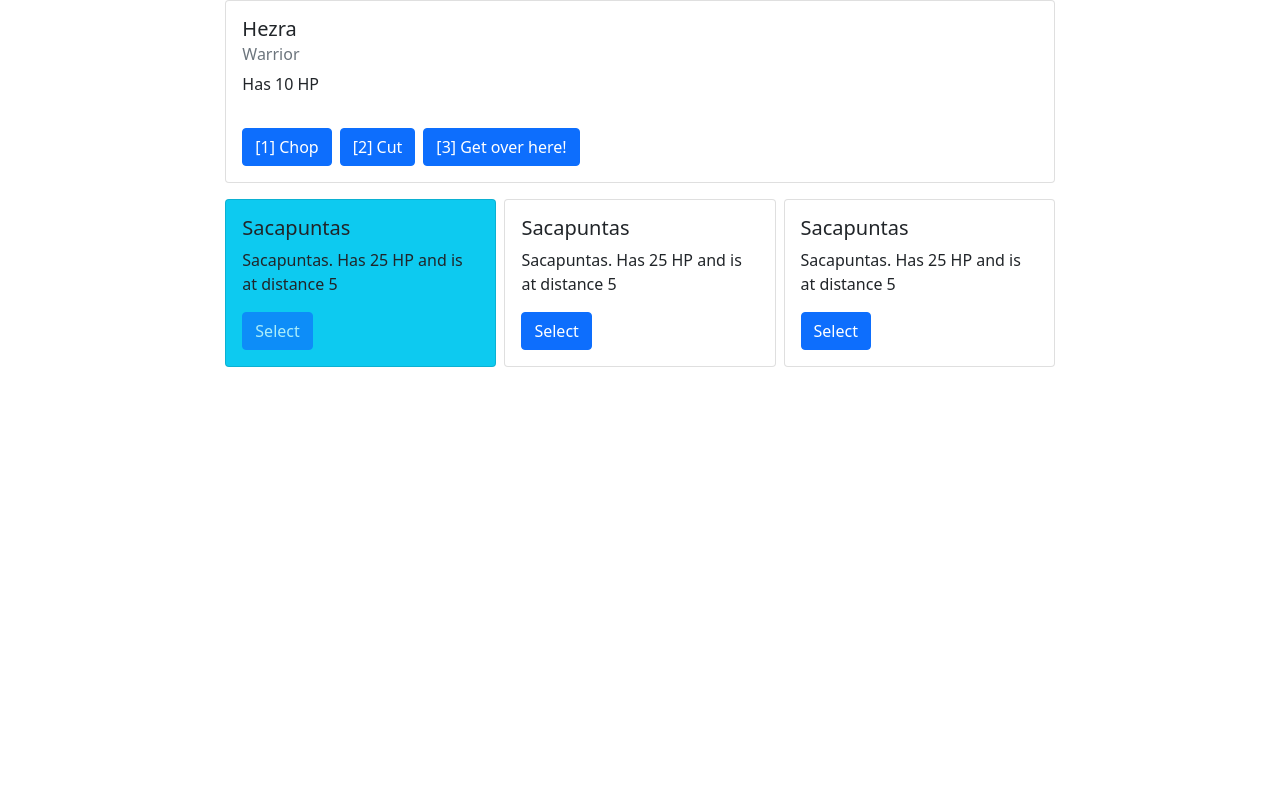
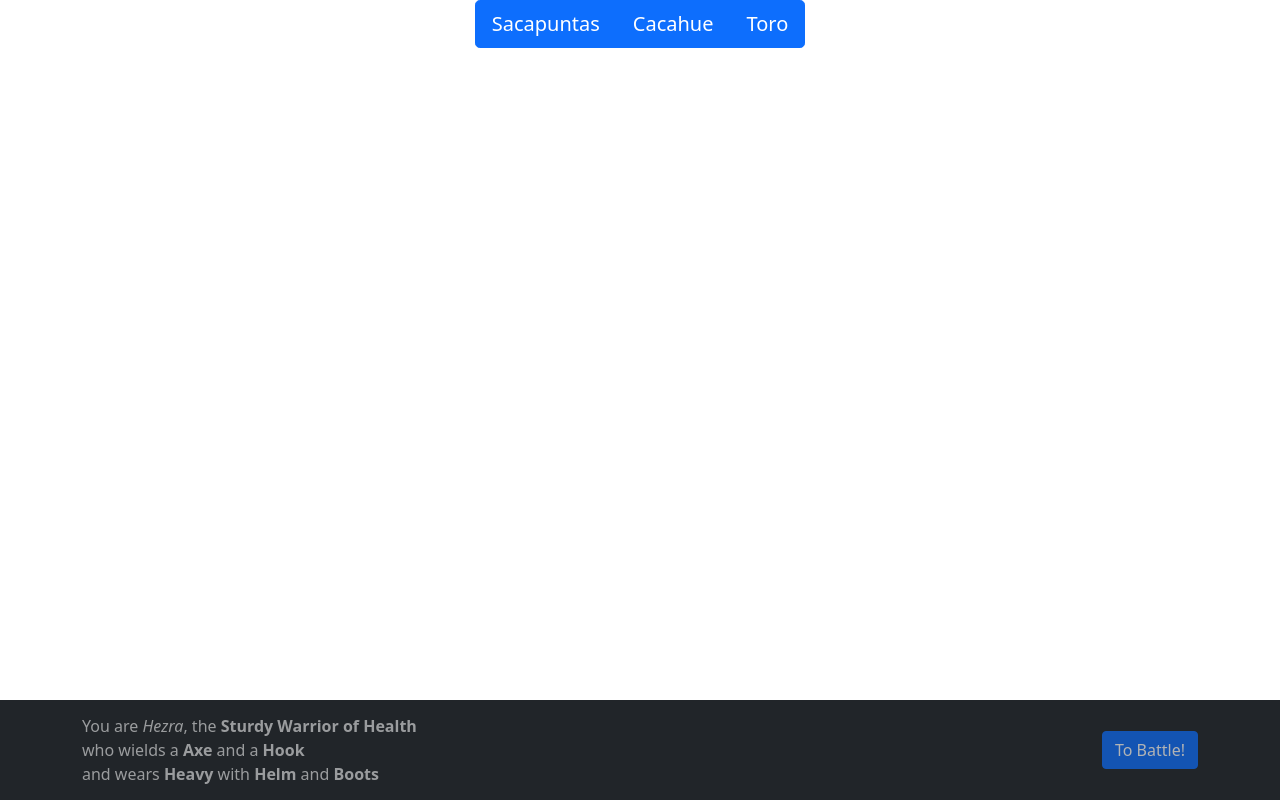
Before and after one commit to pakoito/buildmancer, a React (Create React App) app: page / in a window 1280 px wide. Both pictures are taken after a click on the button "To Battle!". Built offline with nearby package versions, Linux system fonts and the light colour scheme.

Commit message:
Enemy selection

```diff
--- a/src/App.tsx
+++ b/src/App.tsx
@@ -1,72 +1,47 @@
 import React from "react";
 import "./App.css";
 // import { readString } from "react-papaparse";
-import { Enemy, Player } from "./types";
+import { Enemies, Player } from "./types";
 
 import "bootstrap/dist/css/bootstrap.min.css";
 import Game from "./components/Game";
 import PlayerBuilder from "./components/PlayerBuilder";
+import EncounterBuilder from "./components/EncounterBuilder";
 
-const enemies: Enemy[] = [
-  {
-    id: "m-1",
-    lore: {
-      name: "Sacapuntas",
-    },
-    stats: {
-      hp: 25,
-      rage: 0,
-      distance: 5,
-    },
-  },
-  {
-    id: "m-2",
-    lore: {
-      name: "Sacapuntas",
-    },
-    stats: {
-      hp: 25,
-      rage: 0,
-      distance: 5,
-    },
-  },
-  {
-    id: "m-3",
-    lore: {
-      name: "Sacapuntas",
-    },
-    stats: {
-      hp: 25,
-      rage: 0,
-      distance: 5,
-    },
-  },
-];
 
-type AppStatus = "buildingPlayer" | "game" | "endGame";
+type AppStatus = "buildPlayer" | "buildEncounter" | "game" | "endGame";
 
 function App() {
-  const [status, setStatus] = React.useState<AppStatus>("buildingPlayer");
-  const [initialGameState, setInitialGameState] = React.useState<
-    { player: Player; enemies: Enemy[] } | undefined
+  const [status, setStatus] = React.useState<AppStatus>("buildPlayer");
+  const [player, setPlayerBuild] = React.useState<
+    Player | undefined
   >();
 
+  const [encounter, setEncounter] = React.useState<Enemies>();
+
   const handleSavePlayer = (player: Player) => {
-    setInitialGameState({
-      player,
-      enemies,
-    });
+    setPlayerBuild(player);
+    setStatus("buildEncounter");
+  };
+  const handleSaveEncounter = (encounter: Enemies) => {
+    setEncounter(encounter);
     setStatus("game");
-  };
+  }
   return (
     <div className="App">
-      {status === "buildingPlayer" ? (
+      {status === "buildPlayer" ? (
         <PlayerBuilder onSave={handleSavePlayer} />
       ) : null}
-      {status === "game" && initialGameState ? (
+      {status === "buildEncounter" && player ? (
+        <EncounterBuilder
+          player={player}
+          onSave={handleSaveEncounter}
+        />
+      ) : null}
+      {status === "game" && player && encounter ? (
         <Game
-          player={initialGameState.player}
-          enemies={initialGameState.enemies}
+          player={player}
+          enemies={encounter}
         />
       ) : null}
     </div>
--- /dev/null
+++ b/src/components/EncounterBuilder.tsx
@@ -0,0 +1,45 @@
+import React from "react";
+import { Container, ButtonGroup, Form, Button, Navbar } from "react-bootstrap";
+
+import { Player, Enemies, Enemy } from "../types";
+import { enemies } from "../utils";
+
+const EncounterBuilder = ({ player, onSave }: { player: Player, onSave: (enemies: Enemies) => void }) => {
+  const [encounter, setEncounter] = React.useState<Enemy[]>([]);
+  const onFormSubmit = (e: any) => {
+    e.preventDefault();
+    // Size enforced by UI
+    onSave([...encounter] as Enemies);
+  };
+  const displayType = (type: string) => <b>{player.build[type].display}</b>;
+  return (
+    <Form onSubmit={onFormSubmit}>
+      <Container fluid style={{ marginBottom: encounter.length > 0 ? '205px' : '105px' }}>
+        <ButtonGroup size="lg" className="mb-2">
+          {enemies.map((enemy) =>
+            <Button
+              key={enemy.lore.name}
+              onClick={() => encounter.length < 5 ? setEncounter((e) => [...e, enemy]) : void 0}
+            >{enemy.lore.name}</Button>
+          )}
+        </ButtonGroup>
+      </Container >
+      {encounter.length > 0 &&
+        <Navbar fixed="bottom" bg="dark" variant="dark" style={{ marginBottom: '100px' }}>
+          <Container fluid>
+            <ButtonGroup size="sm" className="mb-2">
+              {encounter.map((enemy, idx) => <Button key={`${enemy.lore.name}-${idx}`} onClick={() => setEncounter((e) => { let found = false; return e.filter((m) => (found || m.lore.name !== enemy.lore.name) || !(found = true)); })}>{enemy.lore.name}</Button>)}
+            </ButtonGroup>
+          </Container>
+        </ Navbar>}
+      <Navbar fixed="bottom" bg="dark" variant="dark" style={{ maxHeight: '100px' }}>
+        <Container>
+          <Navbar.Text>You are <i>{player.lore.name}</i>, the {displayType('skill')} {displayType('class')} {displayType('charm')}<br />who wields a {displayType('weapon')} and a {displayType('offhand')}<br />and wears {displayType('armor')} with {displayType('headgear')} and {displayType('footwear')}</Navbar.Text>
+          <Button type="submit" disabled={encounter.length < 1}>To Battle!</Button>
+        </Container>
+      </ Navbar>
+    </Form >
+  );
+};
+
+export default EncounterBuilder;
--- a/src/utils/index.ts
+++ b/src/utils/index.ts
@@ -1,4 +1,4 @@
-import { EnemyStats, PlayerStats, EffectFun, Snapshot, Effect } from "../types";
+import { EnemyStats, PlayerStats, EffectFun, Snapshot, Effect, Enemy } from "../types";
 
 export const snap = (player: PlayerStats, monster: EnemyStats) => ({
   player,
@@ -140,6 +140,42 @@ export const build: Record<
 };
 
 export const randomName = () => names[Math.floor(Math.random() * names.length)];
+
+export const enemies: Enemy[] = [
+  {
+    id: "m-1",
+    lore: {
+      name: "Sacapuntas",
+    },
+    stats: {
+      hp: 25,
+      rage: 0,
+      distance: 5,
+    },
+  },
+  {
+    id: "m-2",
+    lore: {
+      name: "Cacahue",
+    },
+    stats: {
+      hp: 30,
+      rage: 0,
+      distance: 5,
+    },
+  },
+  {
+    id: "m-3",
+    lore: {
+      name: "Toro",
+    },
+    stats: {
+      hp: 22,
+      rage: 0,
+      distance: 5,
+    },
+  },
+];
 
 const names = [
   "Lydan",
```
Also changed, not shown: src/types.ts (+21 -0 lines).
